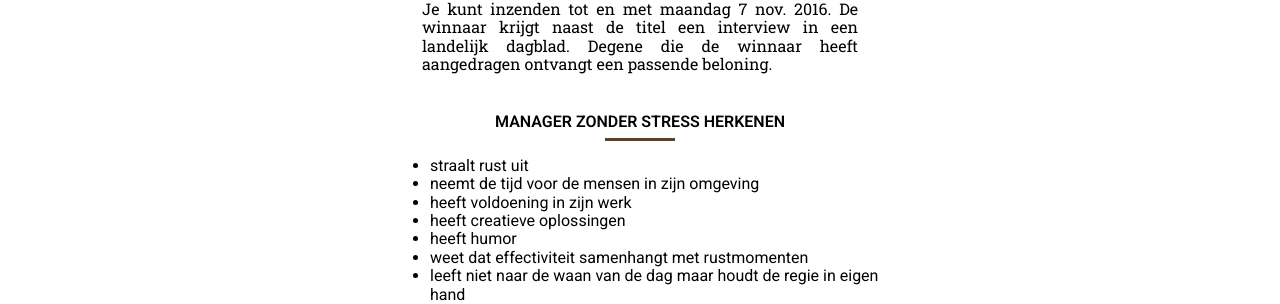
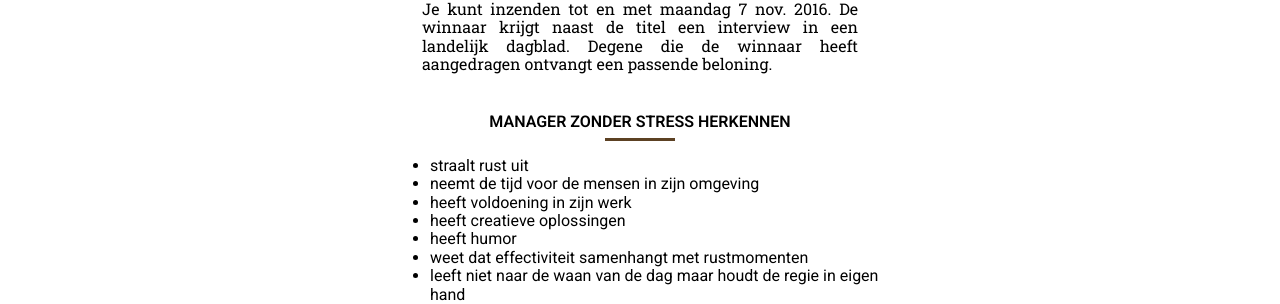
Before and after one commit to nloomans/manager-zonder-stress, a Jekyll site: the page built from index.html, in a window 1280 px wide. Shown: the part 845-1149 px from the top of the page. Built offline with Jekyll 4.4.1, drawn with Linux system fonts in a browser that asks for light colours.

Commit message:
fixed typo

```diff
--- a/_includes/about_text.md
+++ b/_includes/about_text.md
@@ -17,7 +17,7 @@ Nomineer diegene voor de titel Manager Zonder Stress 2016!
 
 Je kunt inzenden tot en met maandag 7 nov. 2016. De winnaar krijgt naast de titel een interview in een landelijk dagblad. Degene die de winnaar heeft aangedragen ontvangt een passende beloning.
 
-# Manager zonder stress herkenen
+# Manager zonder stress herkennen
 
 - straalt rust uit
 - neemt de tijd voor de mensen in zijn omgeving
```
